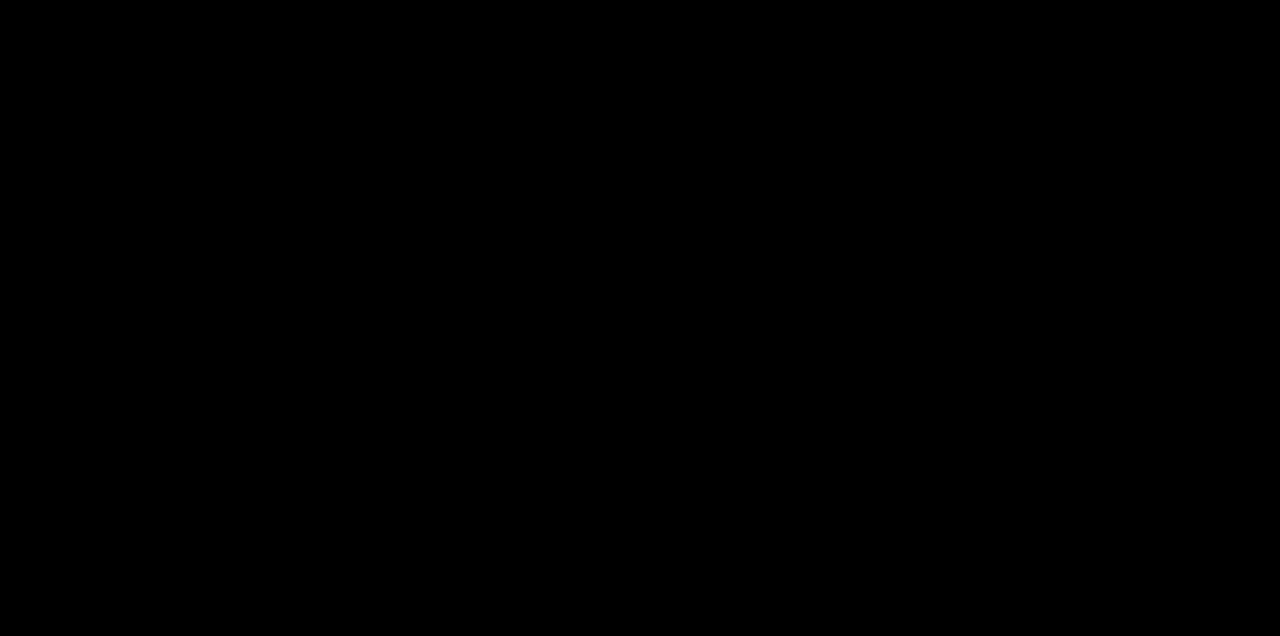
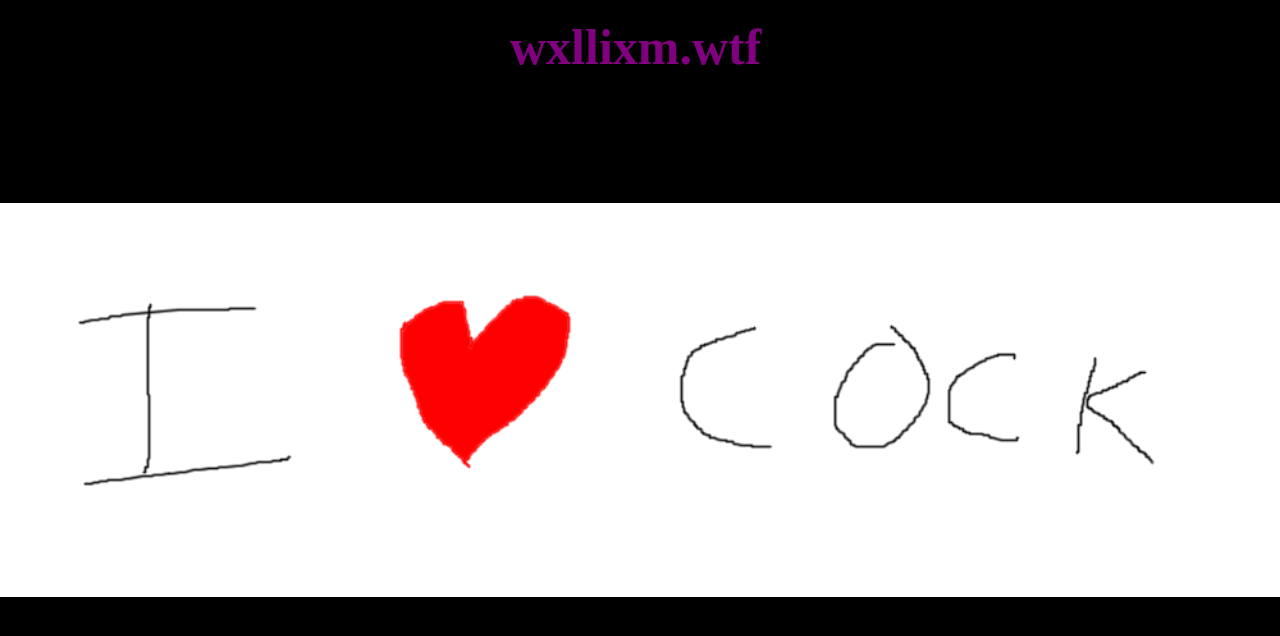
Before and after one commit to wxllixm/wxllixm.wtf, a plain HTML site: page index.html in a window 1280 px wide. Drawn offline with Linux system fonts and the light colour scheme.

Commit message:
Add files via upload

```diff
--- a/index.html
+++ b/index.html
@@ -15,11 +15,17 @@
     <body>
         <div>
             <style>
+              body{
+            background-image:url("i luv cock.png");
+            background-repeat: no-repeat;
+            background-attachment: fixed;
+            background-size: contain;
+            background-position: 0% 50%;
+              }
           div {
             position: fixed;
-            top: 50%;
+            top: -2%;
             left: 50%;
-            margin-top: -515px;
             margin-left: -130px;
           }
           </style>
```
Also changed, not shown: i luv cock.png (added).
